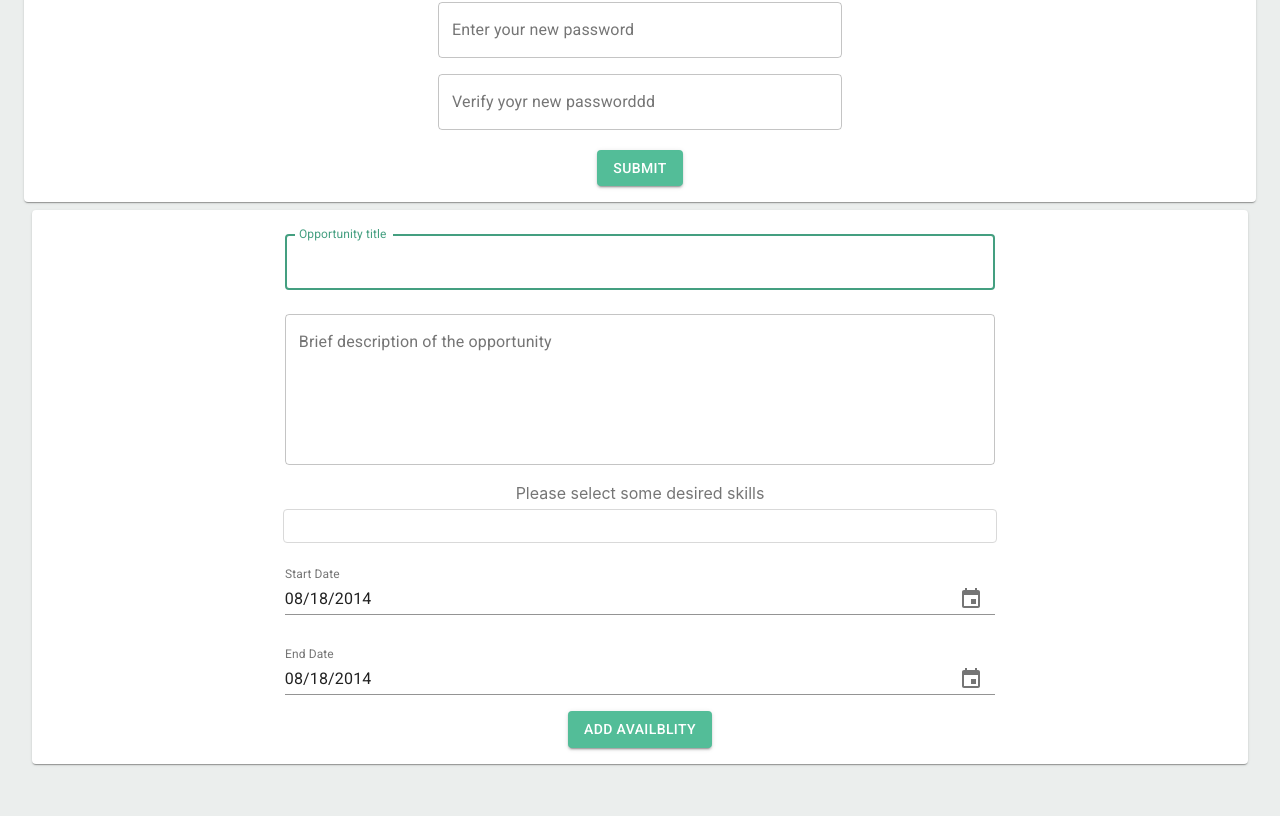
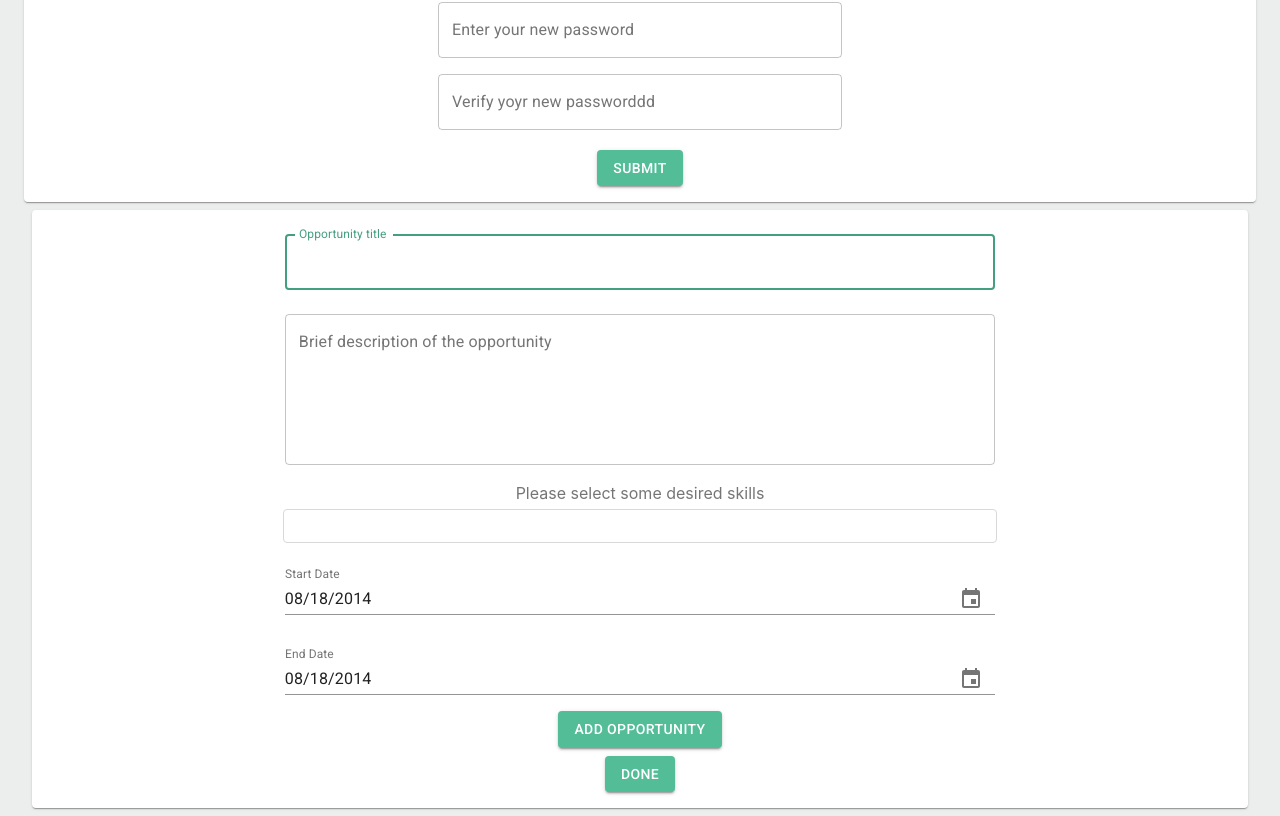
Before and after one commit to smile-street/smile-street, a React (Create React App) app in the folder smile-street-react/: page /PasswordRecovery in a window 1280 px wide. Shown: the part 535-1351 px from the top of the page. Before the commit the page ends 1307 px from the top, so only its background shows below. Built offline with nearby package versions, Linux system fonts and the light colour scheme.

Commit message:
create opportunity object and add to opportunity list state

```diff
--- a/smile-street-react/src/components/GoodCauseOpportunity/GoodCauseOpportunity.js
+++ b/smile-street-react/src/components/GoodCauseOpportunity/GoodCauseOpportunity.js
@@ -46,7 +46,29 @@ const GoodCauseOpportunity = () => {
   }));
 
   const classes = useStyles();
-  const [title, setTitle] = useState('')
+  const [title, setTitle] = useState('');
+  const [description, setDescription] = useState('');
+  const [opportunities, setOpportunities] = useState([])
+  // const [skills, setSkills] = useState('');
+  // const [date, setDate] = useState('');
+  // const [dates, setDates] = useState([]);
+
+  function addOpportunity() {
+    console.log("in addOppo()")
+    const opportunity = {
+      "title": title,
+      "description": description,
+    }
+    console.log("opportunity object:")
+    console.log(opportunity)
+
+    const newOpportunities =  opportunities.concat(opportunity)
+    setOpportunities(newOpportunities)
+    console.log(opportunities)
+    console.log(newOpportunities)
+    setTitle('')
+    setDescription('')
+  }
 
   return (
     <Container>
@@ -75,6 +97,8 @@ const GoodCauseOpportunity = () => {
                   multiline
                   rows={6}
                   variant="outlined"
+                  value={description}
+                  onChange={(event) => setDescription(event.target.value)}
                   style={{ width: "60%" }}
                   className={classes.root}
                 />
@@ -91,9 +115,19 @@ const GoodCauseOpportunity = () => {
               </Grid>
 
               <Grid item xs={12} sm={12}>
+                <Button
+                  variant="contained"
+                  className={classes.buttonColor}
+                  onClick={addOpportunity}
+                >
+                  Add Opportunity
+                </Button>
+              </Grid>
+              <Grid item xs={12} sm={12}>
                 <Button variant="contained" className={classes.buttonColor}>
-                  Add availblity
+                  Done
                 </Button>
+
               </Grid>
             </Grid>
           </Paper>
```
